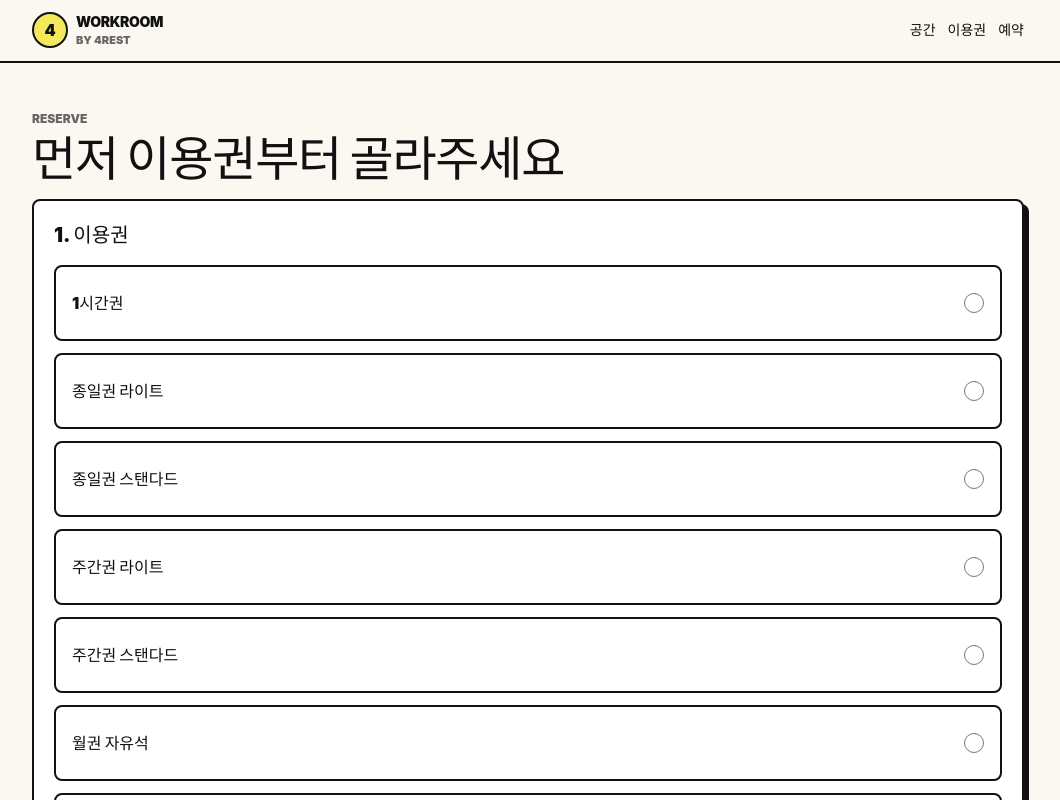
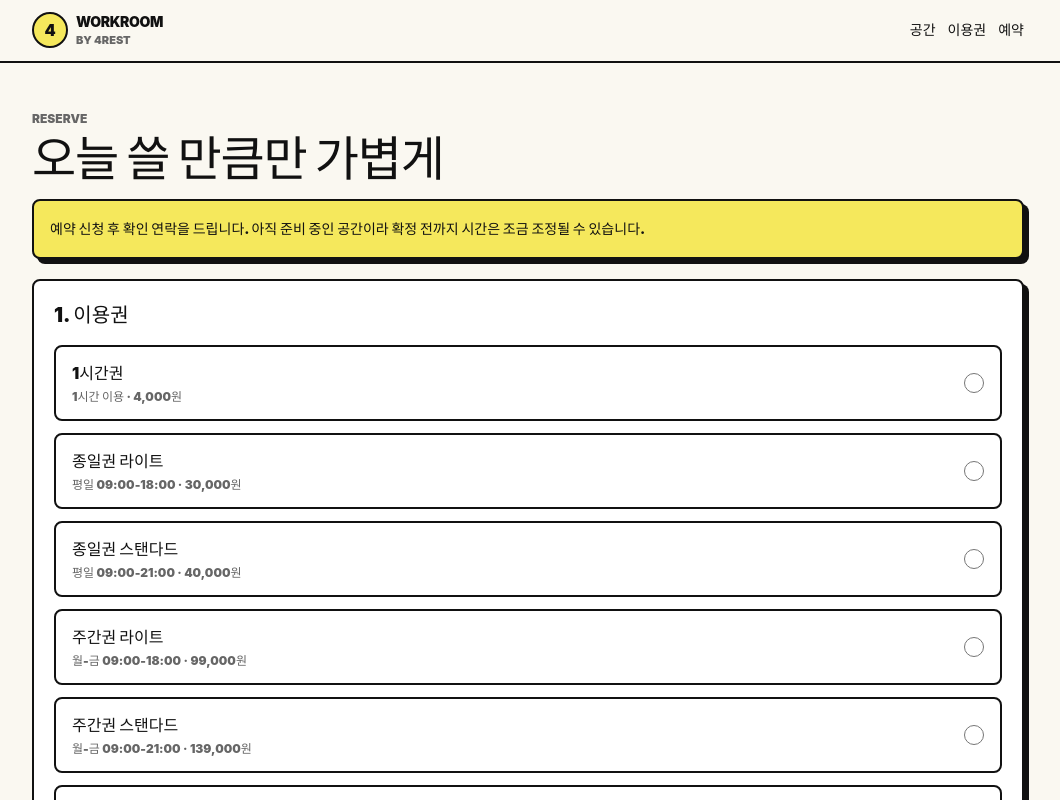
Before and after one commit to 4restyou/workroom-by-4rest, a React (Vite) app: page /reserve in a window 1280 px wide. Shown: the top 800 px of the page, without its empty margins (112-1172 px from the left). Built offline with nearby package versions, Linux system fonts and the light colour scheme; no server answers; the database is empty.

Commit message:
Refine public pages and reservation flow

```diff
--- a/src/pages/Home.tsx
+++ b/src/pages/Home.tsx
@@ -31,6 +31,12 @@ const features = [
   },
 ];
 
+const roomNotes = [
+  "예약제로 조용하게 운영",
+  "개인 작업과 작은 모임 중심",
+  "초기 운영 기간에는 확인 연락 후 확정",
+];
+
 export default function Home() {
   const [passes, setPasses] = useState<Pass[]>(defaultPasses);
 
@@ -56,7 +62,7 @@ export default function Home() {
       <section className="mx-auto grid max-w-5xl gap-6 px-4 pb-8 pt-8 sm:grid-cols-[1.05fr_0.95fr] sm:items-center sm:py-14">
         <div className="rounded-card border-2 border-workroom-line bg-workroom-surface p-5 shadow-sketch sm:p-8">
           <p className="mb-3 inline-flex rounded-full border-2 border-workroom-line bg-workroom-purple px-3 py-1 text-xs font-black">
-            충장로 작업 라운지
+            Chungjang-ro work lounge
           </p>
           <h1 className="text-5xl font-black leading-[0.95] tracking-tight sm:text-7xl">
             WORKROOM
@@ -70,6 +76,13 @@ export default function Home() {
             <br />
             충장로의 작은 작업 라운지.
           </p>
+          <ul className="mt-6 grid gap-2 text-sm font-black sm:grid-cols-3">
+            {roomNotes.map((note) => (
+              <li className="rounded-full border-2 border-workroom-line bg-white px-3 py-2 text-center" key={note}>
+                {note}
+              </li>
+            ))}
+          </ul>
           <div className="mt-7 flex flex-col gap-3 sm:flex-row">
             <Link className="rounded-full border-2 border-workroom-line bg-workroom-text px-6 py-4 text-center font-black text-white" to="/reserve">
               예약하기
@@ -83,12 +96,12 @@ export default function Home() {
         <figure className="relative overflow-hidden rounded-card border-2 border-workroom-line bg-workroom-surface shadow-sketch">
           <img className="aspect-[4/5] w-full object-cover grayscale sm:aspect-[5/6]" src={heroImage} alt="WORKROOM by 4REST 작업 라운지 분위기" />
           <figcaption className="absolute bottom-4 left-4 right-4 rounded-card border-2 border-workroom-line bg-workroom-yellow px-4 py-3 text-sm font-black">
-            일하기 싫은 마음도 데려올 수 있는 작업실.
+            슬렁슬렁 들어와도 되는, 오래 앉아도 되는 자리.
           </figcaption>
         </figure>
       </section>
 
-      <Section id="space" eyebrow="About" title="그 사이 어딘가의 공간">
+      <Section id="space" eyebrow="About" title="카페와 사무실 사이, 그쯤">
         <div className="rounded-card border-2 border-workroom-line bg-workroom-surface p-5 text-base font-semibold leading-8 shadow-soft sm:p-7 sm:text-lg">
           <p>
             카페는 편하지만 오래 앉아 있으면 조금 눈치가 보이고, 사무실은 집중하기 좋지만
@@ -102,7 +115,7 @@ export default function Home() {
         </div>
       </Section>
 
-      <Section eyebrow="Features" title="해야 할 일이 작아지는 자리들">
+      <Section eyebrow="Features" title="작업이 너무 커지지 않게">
         <div className="grid gap-4 sm:grid-cols-2">
           {features.map((feature) => (
             <FeatureCard key={feature.title} {...feature} />
@@ -120,6 +133,23 @@ export default function Home() {
           가격은 초기 운영 기준입니다. 운영 방식에 따라 조금씩 다듬어질 수 있습니다.
         </p>
       </Section>
+
+      <section className="mx-auto max-w-5xl px-4 py-4">
+        <div className="grid gap-3 sm:grid-cols-3">
+          <article className="rounded-card border-2 border-workroom-line bg-workroom-text p-5 text-white shadow-sketch">
+            <p className="text-sm font-black text-workroom-yellow">Mood</p>
+            <h2 className="mt-2 text-2xl font-black leading-tight">조용하지만 너무 엄숙하지 않게</h2>
+          </article>
+          <article className="rounded-card border-2 border-workroom-line bg-workroom-yellow p-5 shadow-sketch">
+            <p className="text-sm font-black text-workroom-muted">Use</p>
+            <h2 className="mt-2 text-2xl font-black leading-tight">작업, 촬영, 작은 대화까지</h2>
+          </article>
+          <article className="rounded-card border-2 border-workroom-line bg-workroom-purple p-5 shadow-sketch">
+            <p className="text-sm font-black text-workroom-muted">Check</p>
+            <h2 className="mt-2 text-2xl font-black leading-tight">신청 후 확인 연락으로 확정</h2>
+          </article>
+        </div>
+      </section>
 
       <Section eyebrow="How to use" title="예약은 길게 말하지 않고">
         <ol className="grid gap-3 sm:grid-cols-4">
--- a/src/pages/Reserve.tsx
+++ b/src/pages/Reserve.tsx
@@ -2,7 +2,7 @@ import { FormEvent, ReactNode, useEffect, useState } from "react";
 import { Link } from "react-router-dom";
 import Section from "../components/Section";
 import { defaultPasses } from "../lib/defaultPasses";
-import { todayValue } from "../lib/format";
+import { formatPrice, todayValue } from "../lib/format";
 import { hasSupabaseConfig, supabase } from "../lib/supabase";
 import type { Pass, ReservationInsert } from "../lib/types";
 
@@ -94,26 +94,35 @@ export default function Reserve() {
 
   return (
     <main className="pb-10">
-      <Section eyebrow="Reserve" title="먼저 이용권부터 골라주세요">
+      <Section eyebrow="Reserve" title="오늘 쓸 만큼만 가볍게">
+        <div className="mb-5 rounded-card border-2 border-workroom-line bg-workroom-yellow p-4 text-sm font-black leading-6 shadow-sketch">
+          예약 신청 후 확인 연락을 드립니다. 아직 준비 중인 공간이라 확정 전까지 시간은 조금 조정될 수 있습니다.
+        </div>
         <form className="grid gap-5" onSubmit={handleSubmit}>
           <div className="rounded-card border-2 border-workroom-line bg-workroom-surface p-5 shadow-sketch">
             <h2 className="mb-4 text-xl font-black">1. 이용권</h2>
             <div className="grid gap-3">
-              {[...passes.map((pass) => pass.name), "기타 문의"].map((passName) => (
+              {[...passes, { id: "custom-inquiry", name: "기타 문의", description: "촬영, 모임, 장기 이용 상담", price: 0 }].map((pass) => (
                 <label
                   className={`flex cursor-pointer items-center justify-between gap-3 rounded-card border-2 border-workroom-line px-4 py-3 font-black ${
-                    form.pass_type === passName ? "bg-workroom-yellow" : "bg-white"
+                    form.pass_type === pass.name ? "bg-workroom-yellow" : "bg-white"
                   }`}
-                  key={passName}
+                  key={pass.id}
                 >
-                  <span>{passName}</span>
+                  <span className="min-w-0">
+                    <span className="block text-base">{pass.name}</span>
+                    <span className="mt-1 block text-xs text-workroom-muted">
+                      {pass.description}
+                      {pass.price ? ` · ${formatPrice(pass.price)}` : ""}
+                    </span>
+                  </span>
                   <input
-                    checked={form.pass_type === passName}
+                    checked={form.pass_type === pass.name}
                     className="h-5 w-5 accent-black"
                     name="pass_type"
-                    onChange={() => updateField("pass_type", passName)}
+                    onChange={() => updateField("pass_type", pass.name)}
                     type="radio"
-                    value={passName}
+                    value={pass.name}
                   />
                 </label>
               ))}
```
